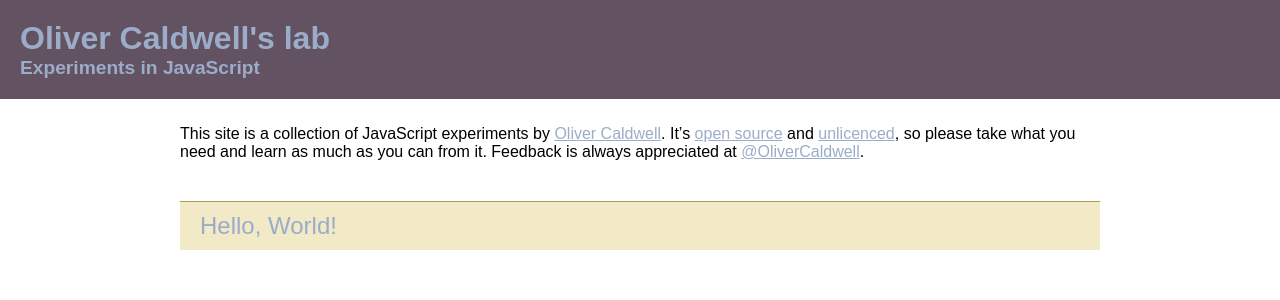
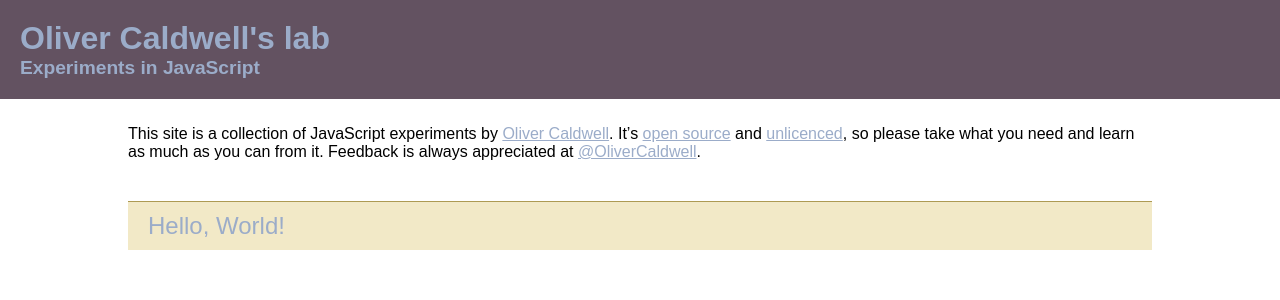
Before and after one commit to Olical/lab, a Jekyll site: the page built from index.md, in a window 1280 px wide. Shown: the top 300 px of the page. Built offline with Jekyll 4.4.1, drawn with Linux system fonts in a browser that asks for light colours.

Commit message:
Set page width to 1024px

```diff
--- a/_sass/_page.scss
+++ b/_sass/_page.scss
@@ -1,4 +1,4 @@
-$page-width: 920px;
+$page-width: 1024px;
 
 .page-content {
   padding: 10px;
```
